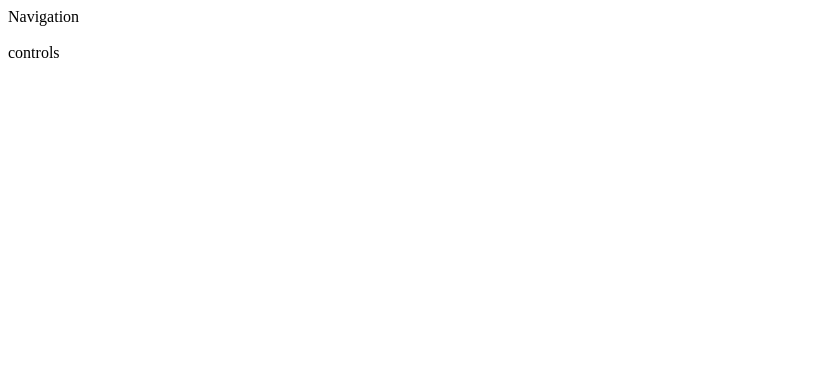
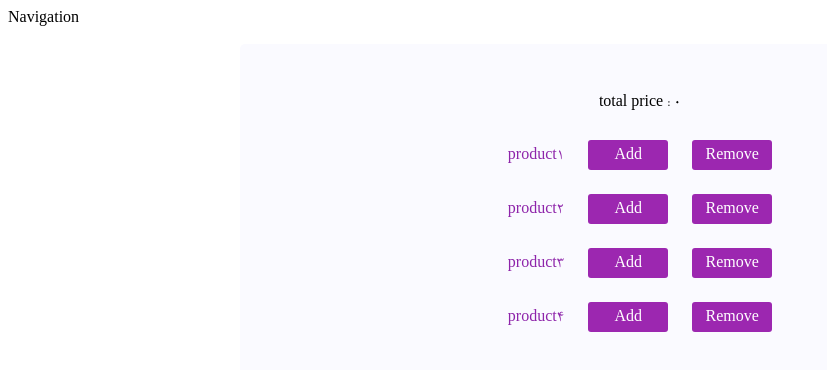
Before and after one commit to behzadPanahi/firstProjectByReact_eShop, a React (Create React App) app in the folder eshop/: page / in a window 1280 px wide. Shown: the top 370 px of the page, without its empty margins (0-827 px from the left). Built offline with nearby package versions, Linux system fonts and the light colour scheme.

Commit message:
add_remove Products

```diff
--- a/eshop/src/App.js
+++ b/eshop/src/App.js
@@ -7,7 +7,7 @@ class App extends React.Component {
         return (
             <div>
                 <Layout>
-                    <Shopping></Shopping>
+                    <Shopping/>
                 </Layout>
             </div>
         )
--- /dev/null
+++ b/eshop/src/components/controls/Builder/Builder.css
@@ -0,0 +1,24 @@
+.builder {
+    display: flex;
+    justify-content: space-between;
+    align-items: center;
+    margin: 12px 0;
+}
+
+.builder button {
+    display: block;
+    font: inherit;
+    padding: 5px;
+    margin: 0 12px;
+    width: 80px;
+    background: #9c27b0;
+    color: #ffffff;
+    border: none;
+    border-radius: 3px;
+    outline: none;
+}
+
+.builder div {
+    color: #8e24aa;
+    margin: 0 12px;
+}
--- /dev/null
+++ b/eshop/src/components/controls/Builder/Builder.js
@@ -0,0 +1,13 @@
+import React from "react"
+import './Builder.css'
+const Builder = (props) => {
+    return (
+        <div className="builder">
+            <div>{props.titel}</div>
+            <button onClick={props.add}>Add</button>
+            <button onClick={props.remove}>Remove</button>
+
+        </div>
+    )
+}
+export default Builder
--- /dev/null
+++ b/eshop/src/components/controls/control.css
@@ -0,0 +1,11 @@
+.controls {
+    width: 50rem;
+    background-color: #fafaff;
+    display: flex;
+    flex-flow: column;
+    align-items: center;
+    margin: auto;
+    border-radius: 5px;
+    padding: 32px 0;
+    box-shadow: 0 0 25px 5px rgba(0, 0, 0, 0, 0.07);
+}
--- /dev/null
+++ b/eshop/src/components/controls/control.js
@@ -0,0 +1,27 @@
+import React from "react";
+import './control.css'
+import Builder from "./Builder/Builder";
+const Control = (props) => {
+    const products = [
+        { id: '1', titel: 'product1', type: 'product1' },
+        { id: '2', titel: 'product2', type: 'product2' },
+        { id: '3', titel: 'product3', type: 'product3' },
+        { id: '4', titel: 'product4', type: 'product4' }
+    ]
+    return (
+        <div className="controls">
+            <div>
+                <p>total price : {props.totalPrice}</p>
+            </div>
+            {products.map((item) => {
+                return (<Builder key={item.id}
+                    titel={item.titel}
+                    add={() => props.productAdd(item.type)}
+                    remove={() => props.productRemove(item.type)}
+                />)
+            })}
+        </div>
+    )
+}
+
+export default Control
--- a/eshop/src/containers/Shopping/Shopping.js
+++ b/eshop/src/containers/Shopping/Shopping.js
@@ -1,12 +1,61 @@
 import React from "react";
 import Wrapper from "../../hoc/Wrapper";
+import Control from "../../components/controls/control";
+const price = {
+    product1: 59,
+    product2: 63,
+    product3: 99,
+    product4: 32
+}
+class Shopping extends React.Component {
+    constructor(props) {
+        super(props)
+        this.state = {
+            products: {
+                product1: 0,
+                product2: 0,
+                product3: 0,
+                product4: 0
+            },
+            totalPrice: 0
+        }
+    }
 
-class Shopping extends React.Component {
 
+
+
+    addProductHandler(type) {
+        const prevCount = this.state.products[type]
+        const newCount = prevCount + 1
+        const newProducts = this.state.products
+        newProducts[type] = newCount;
+        const unitPrice = price[type]
+        const total = this.state.totalPrice;
+        const newTotal = total + unitPrice;
+        this.setState({ Products: newProducts, totalPrice: newTotal })
+    }
+
+    removeProductHandler(type) {
+        const prevCount = this.state.products[type]
+        if (prevCount > 0) {
+            const newCount = prevCount - 1
+            const newProducts = this.state.products
+            newProducts[type] = newCount;
+            const unitPrice = price[type]
+            const total = this.state.totalPrice;
+            const newTotal = total - unitPrice;
+            this.setState({ Products: newProducts, totalPrice: newTotal })
+        }
+    }
     render() {
         return (
             <Wrapper>
-                <div>controls</div>
+                <div>
+                    <Control productAdd={this.addProductHandler.bind(this)}
+                        productRemove={this.removeProductHandler.bind(this)}
+                        totalPrice={this.state.totalPrice}
+                    />
+                </div>
             </Wrapper>
         )
     }
```
